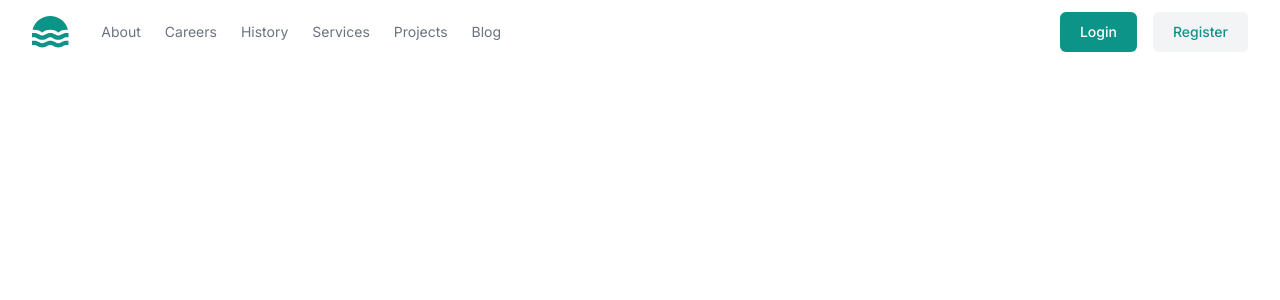
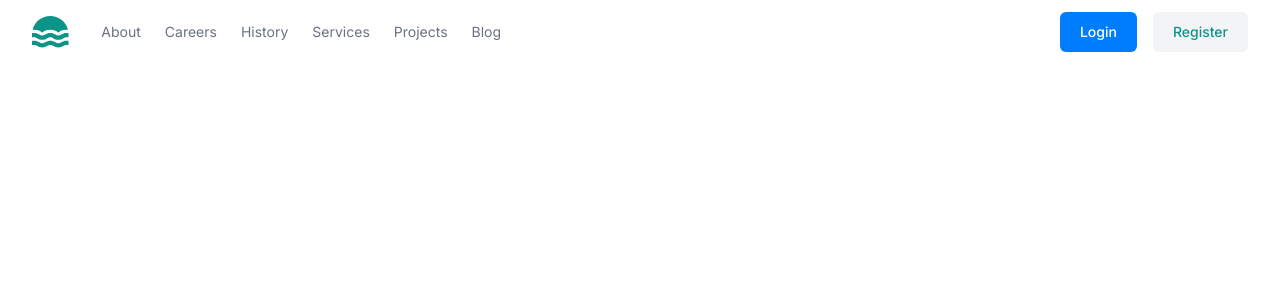
Before and after one commit to Hrithik0112/Share-It, a Next.js app: page / in a window 1280 px wide. Shown: the top 300 px of the page. Built offline with nearby package versions, Linux system fonts and the light colour scheme.

Commit message:
added some default color

```diff
--- a/app/_components/Header.js
+++ b/app/_components/Header.js
@@ -65,7 +65,7 @@ function Header() {
             <div className="flex items-center gap-4">
               <div className="sm:flex sm:gap-4">
                 <a
-                  className="block rounded-md bg-teal-600 px-5 py-2.5 text-sm font-medium text-white transition hover:bg-teal-700"
+                  className="block rounded-md bg-primary px-5 py-2.5 text-sm font-medium text-white transition hover:bg-blue-800"
                   href="/"
                 >
                   Login
--- a/tailwind.config.js
+++ b/tailwind.config.js
@@ -1,18 +1,20 @@
 /** @type {import('tailwindcss').Config} */
 module.exports = {
   content: [
-    './pages/**/*.{js,ts,jsx,tsx,mdx}',
-    './components/**/*.{js,ts,jsx,tsx,mdx}',
-    './app/**/*.{js,ts,jsx,tsx,mdx}',
+    "./pages/**/*.{js,ts,jsx,tsx,mdx}",
+    "./components/**/*.{js,ts,jsx,tsx,mdx}",
+    "./app/**/*.{js,ts,jsx,tsx,mdx}",
   ],
   theme: {
     extend: {
       backgroundImage: {
-        'gradient-radial': 'radial-gradient(var(--tw-gradient-stops))',
-        'gradient-conic':
-          'conic-gradient(from 180deg at 50% 50%, var(--tw-gradient-stops))',
+        "gradient-radial": "radial-gradient(var(--tw-gradient-stops))",
+        "gradient-conic": "conic-gradient(from 180deg at 50% 50%, var(--tw-gradient-stops))",
+      },
+      colors: {
+        primary: "#007dfc",
       },
     },
   },
   plugins: [],
-}
+};
```
